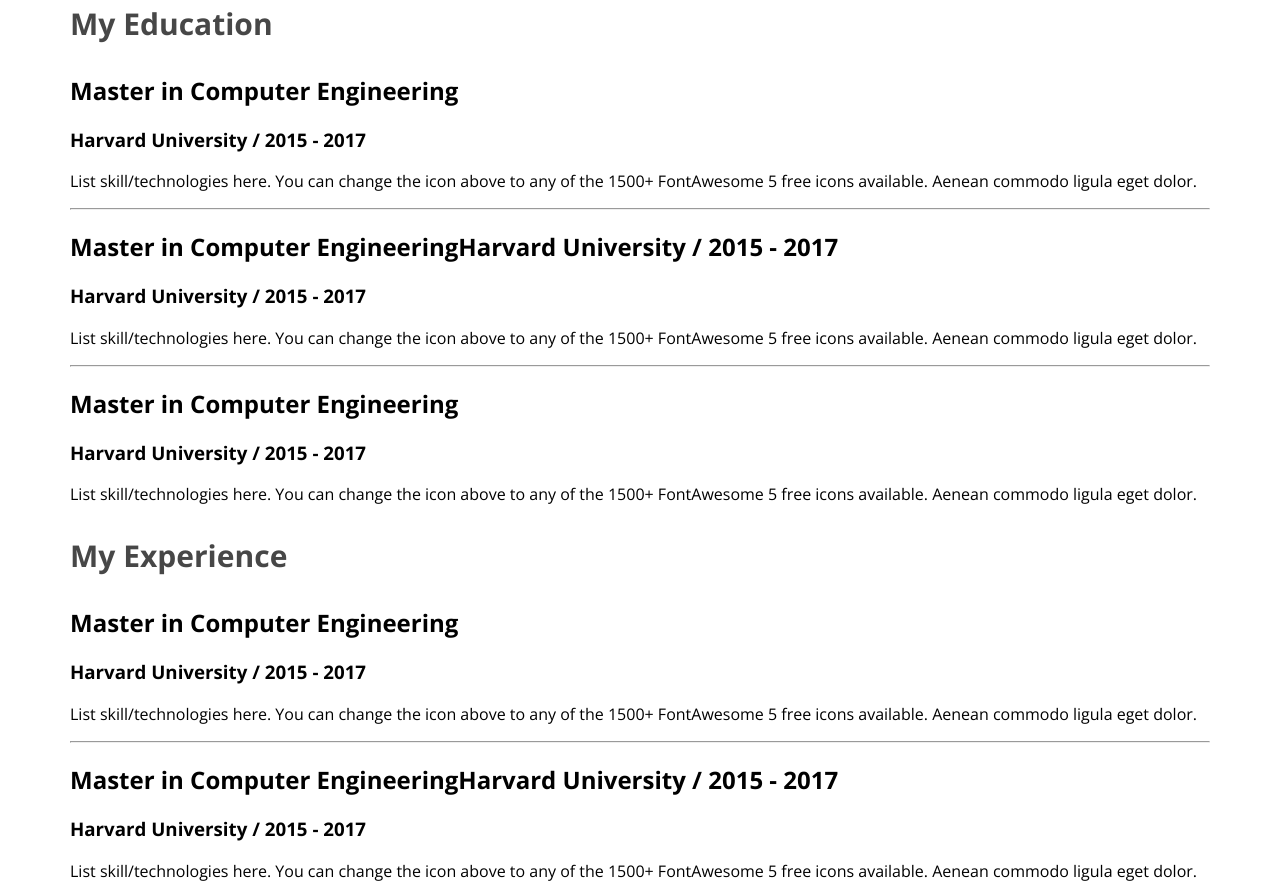
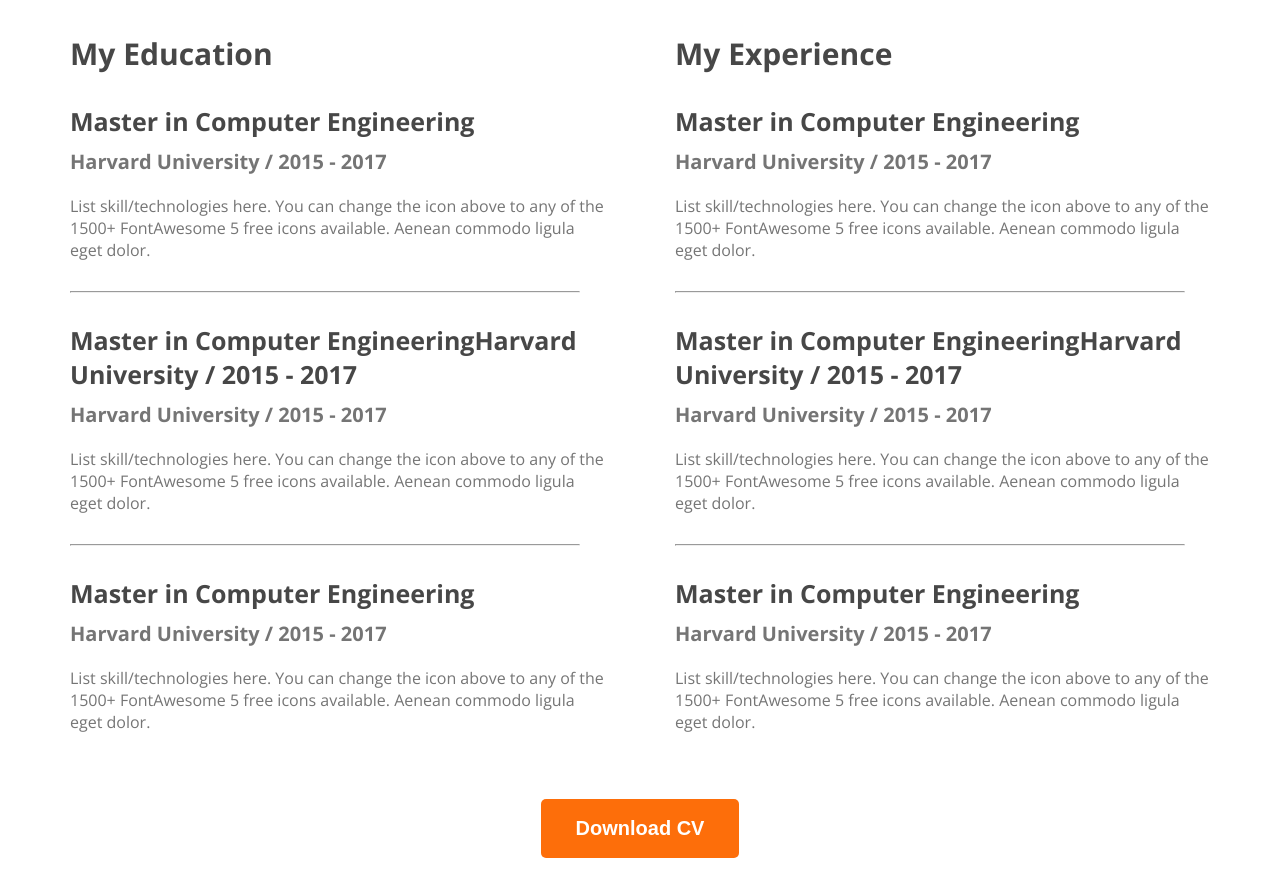
Before and after one commit to myenuddin24/my-portfolio-web, a plain HTML site: page index.html in a window 1280 px wide. Shown: the part 2382-3267 px from the top of the page. Drawn offline with nearby package versions, Linux system fonts and the light colour scheme.

Commit message:
finished the resume section

```diff
--- a/index.html
+++ b/index.html
@@ -140,6 +140,9 @@
                    </div>
                </div>
             </div>
+            <div class="download-cv">
+               <button class="btn-primary">Download CV</button>
+            </div>
         </section>
 
     </main>
--- a/styles/portfolio.css
+++ b/styles/portfolio.css
@@ -132,3 +132,37 @@
 font-size: 30px;
 font-weight: 700;
 }
+.resume-container{
+    display: flex;
+    gap: 70px;
+}
+
+.resume-itam-title{
+    color:  #474747;
+    font-size: 25px;
+    font-weight: 700;
+    margin-bottom: 10px;
+}
+.resume-itam-institute{
+    color:  #757575;
+    font-size: 20px;
+    font-weight: 600;
+    margin-top: 0px;
+    margin-bottom: 20px;
+}
+.resume-itam-description{
+    color: #757575;
+    font-size: 16px;
+    font-weight: 400;
+    margin-top: 0px;
+}
+
+.resume-container hr{
+    margin: 30px 25px 30px 0;
+}
+
+.download-cv{
+    text-align: center;
+    margin-top: 50px;
+
+}
```
